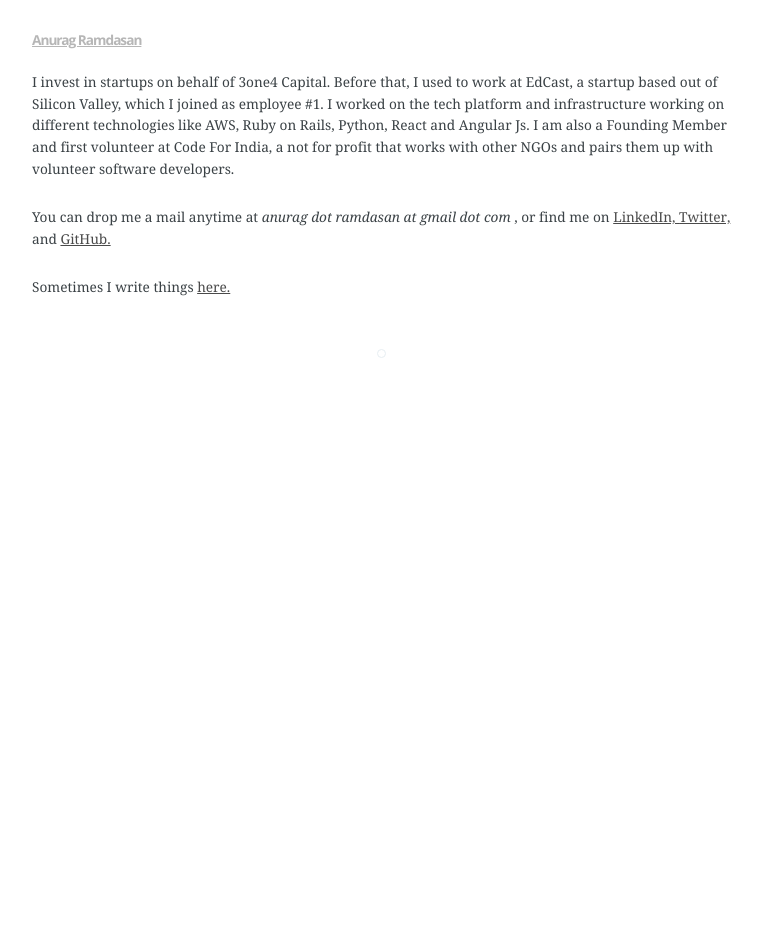
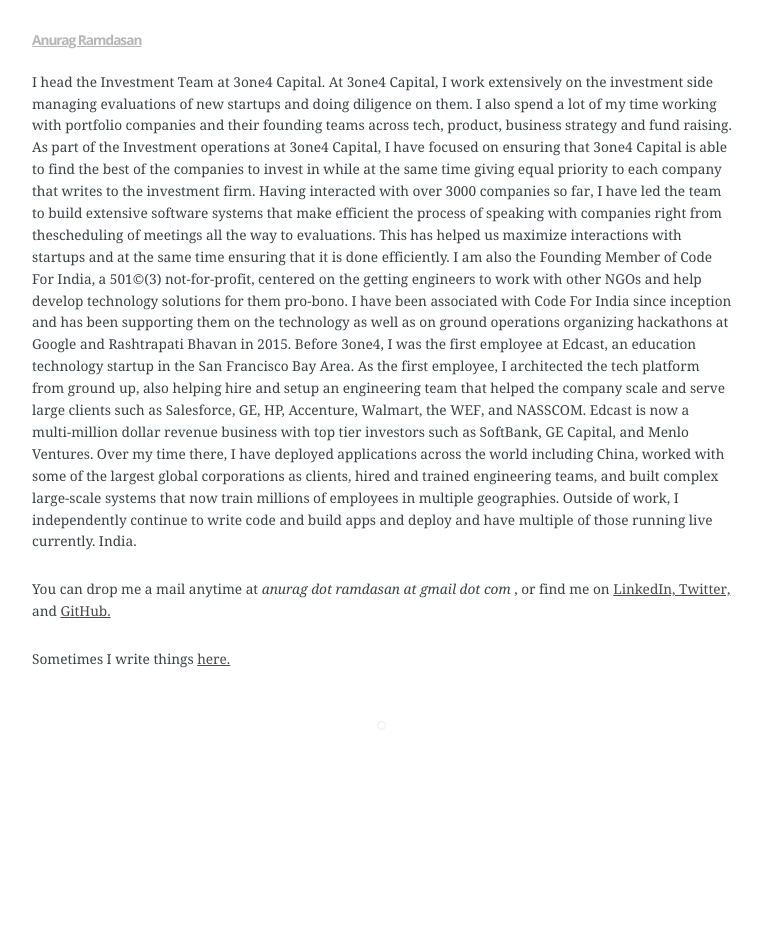
Before and after one commit to AnuragRamdasan/AnuragRamdasan.github.io, a Jekyll site: the page built from index.html, in a window 1280 px wide. Shown: the whole page, without its empty margins (258-1020 px from the left). Built offline with Jekyll 4.4.1, drawn with Linux system fonts in a browser that asks for light colours.

Commit message:
update info

```diff
--- a/index.html
+++ b/index.html
@@ -5,14 +5,44 @@ cover: false
 
 
 <p style='margin-top:20px'>
-  I invest in startups on behalf of 3one4 Capital.
+  I head the Investment Team at 3one4 Capital.
 
-  Before that, I used to work at EdCast, a startup based out of Silicon Valley,
-  which I joined as employee #1. I worked on the tech platform and infrastructure
-  working on different technologies like AWS, Ruby on Rails, Python, React and Angular Js.
+  At 3one4 Capital, I work extensively on the investment side managing
+  evaluations of new startups and doing diligence on them. I also spend a lot of
+  my time working with portfolio companies and their founding teams across tech,
+  product, business strategy and fund raising.
 
-  I am also a Founding Member and first volunteer at Code For India, a not for
-  profit that works with other NGOs and pairs them up with volunteer software developers.
+  As part of the Investment operations at 3one4 Capital, I have focused on
+  ensuring that 3one4 Capital is able to find the best of the companies to
+  invest in while at the same time giving equal priority to each company that
+  writes to the investment firm. Having interacted with over 3000 companies so
+  far, I have led the team to build extensive software systems that make
+  efficient the process of speaking with companies right from thescheduling
+  of meetings all the way to evaluations. This has helped us maximize
+  interactions with startups and at the same time ensuring that it is
+  done efficiently.
+
+  I am also the Founding Member of Code For India, a 501©(3) not-for-profit,
+  centered on the getting engineers to work with other NGOs and help develop
+  technology solutions for them pro-bono. I have been associated with Code For
+  India since inception and has been supporting them on the technology as well
+  as on ground operations organizing hackathons at Google and Rashtrapati Bhavan
+  in 2015.
+
+  Before 3one4, I was the first employee at Edcast, an education technology
+  startup in the San Francisco Bay Area. As the first employee, I architected
+  the tech platform from ground up, also helping hire and setup an engineering
+  team that helped the company scale and serve large clients such as Salesforce,
+  GE, HP, Accenture, Walmart, the WEF, and NASSCOM. Edcast is now a
+  multi-million dollar revenue business with top tier investors such as
+  SoftBank, GE Capital, and Menlo Ventures. Over my time there, I have deployed
+  applications across the world including China, worked with some of the largest
+  global corporations as clients, hired and trained engineering teams, and
+  built complex large-scale systems that now train millions of employees in
+  multiple geographies.
+
+  Outside of work, I independently continue to write code and build apps and deploy and have multiple of those running live currently.
+  India.
 </p>
 
 <p>
```
